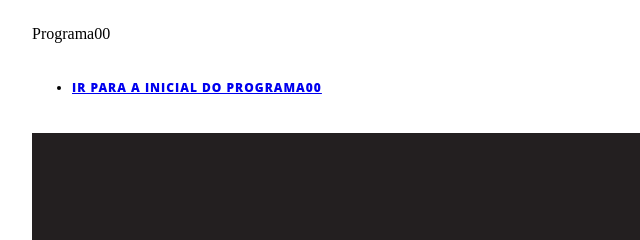
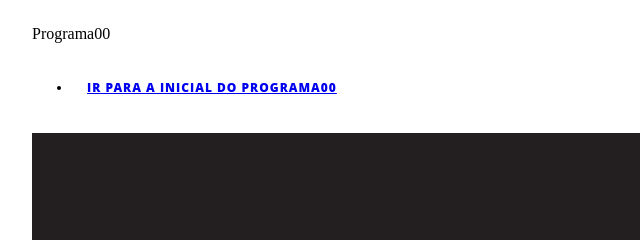
Before and after one commit to Programa00/SimuladorFisica, a plain HTML site: page index.html in a window 1280 px wide. Shown: the top 240 px of the page, 128-768 px from the left. Drawn offline with Linux system fonts and the light colour scheme; no server answers.

Commit message:
adjusting css

```diff
--- a/index.html
+++ b/index.html
@@ -14,8 +14,8 @@
   <div id="unity-container" class="unity-desktop">
     <div>
       <div>Programa00</div>
-      <nav>
-        <div class="navbar-custom" id="main-navbar">
+      <nav class="navbar navbar-expand-md navbar-light fixed-top navbar-custom">
+        <div id="main-navbar">
           <ul class="navbar-nav ml-auto">
             <li class="nav-item">
               <a class="nav-link" href="https://programa00.github.io/">Ir para a inicial do Programa00</a>
```
